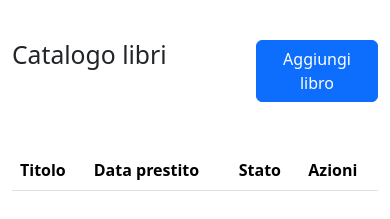
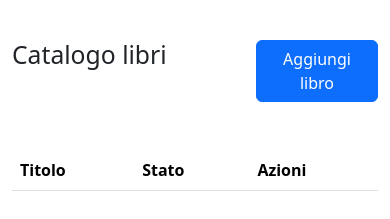
Before and after one commit to LuisE-Cruz/html-css-bootstrap-dashboard, a plain HTML site: page index.html in a window 390 px wide. Shown: the part 75-294 px from the top of the page. Drawn offline with nearby package versions, Linux system fonts and the light colour scheme.

Commit message:
aggiunto display none display table-cell a Data prestito

```diff
--- a/index.html
+++ b/index.html
@@ -60,7 +60,7 @@
                         <thead>
                             <tr>
                                 <th scope="col">Titolo</th>
-                                <th scope="col">Data prestito</th>
+                                <th class="d-none d-md-table-cell" scope="col">Data prestito</th>
                                 <th scope="col">Stato</th>
                                 <th scope="col">Azioni</th>
                             </tr>
```
